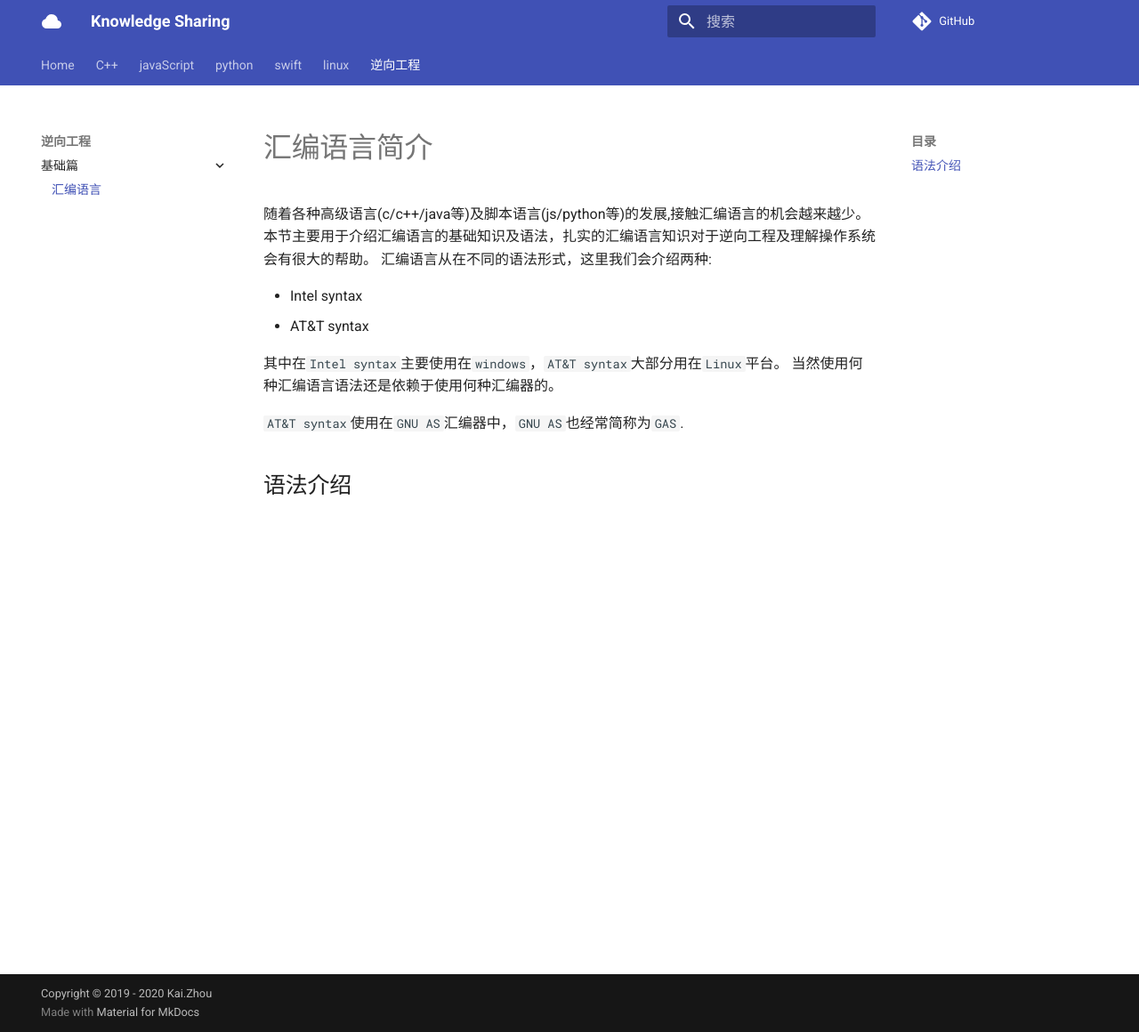
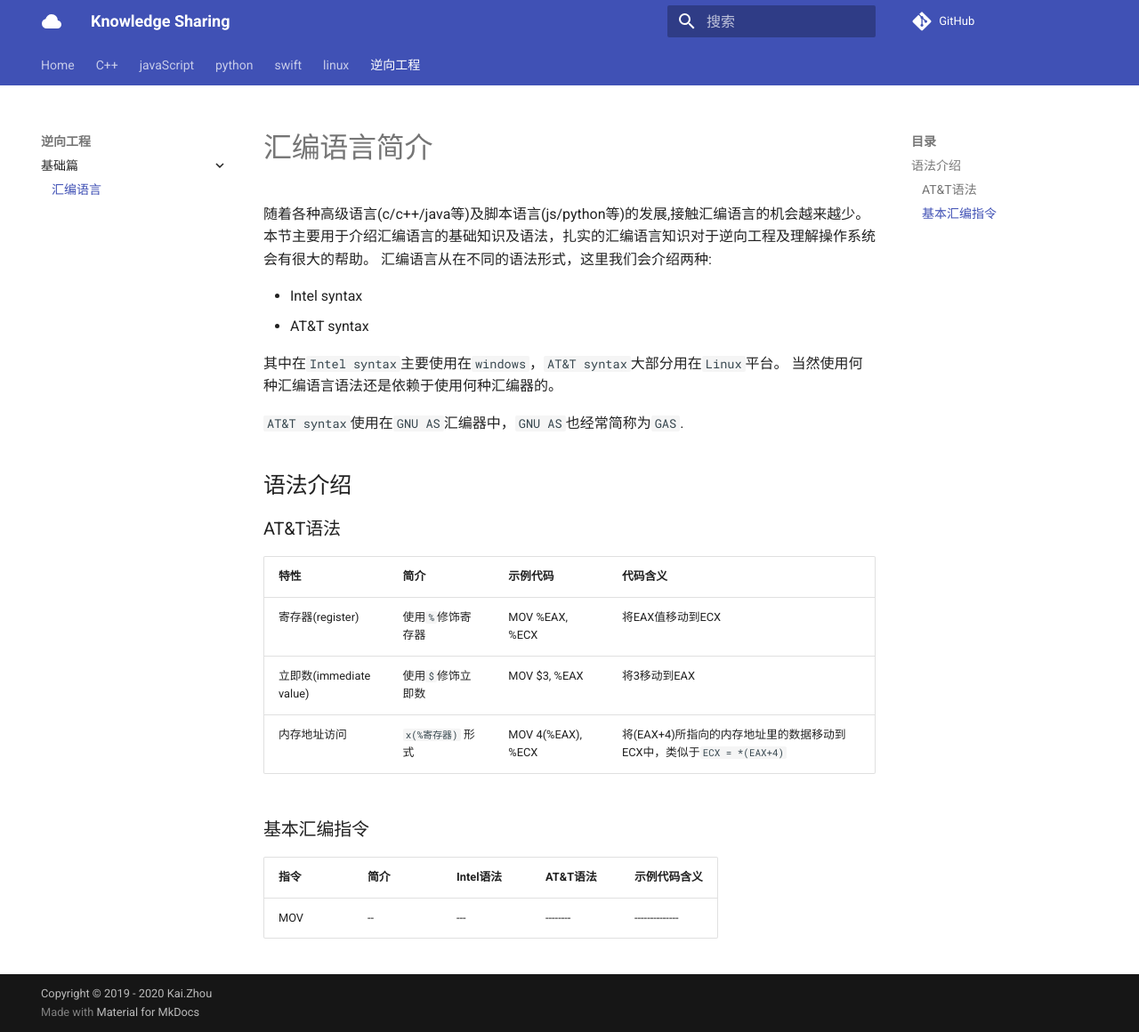
Before and after one commit to zhoukaidev/ks_blog, an MkDocs documentation site: the page built from docs/reverseEngine/assembly.md, in a window 1280 px wide and 1160 px high. Shown: the whole window at 89% size. Built offline with MkDocs 1.6.1 and Material for MkDocs 9.7.7, drawn with Linux system fonts in a browser that asks for light colours; comment, search, counter and statistics services are not loaded.

Commit message:
Improve assembly.md

```diff
--- a/docs/reverseEngine/assembly.md
+++ b/docs/reverseEngine/assembly.md
@@ -13,3 +13,20 @@
 `AT&T syntax`使用在`GNU AS`汇编器中，`GNU AS`也经常简称为`GAS`.
 
 ## 语法介绍
+
+### AT&T语法
+
+| 特性   |  简介     |  示例代码   | 代码含义 |
+|-----------|-----------|---------|----------|
+|  寄存器(register)   | 使用`%`修饰寄存器   | MOV %EAX, %ECX | 将EAX值移动到ECX |
+|  立即数(immediate value)   | 使用`$`修饰立即数  | MOV $3, %EAX   | 将3移动到EAX   |
+|  内存地址访问      | `x(%寄存器)` 形式 | MOV 4(%EAX), %ECX | 将(EAX+4)所指向的内存地址里的数据移动到ECX中，类似于`ECX = *(EAX+4)` |
+
+
+
+### 基本汇编指令
+
+
+| 指令   |  简介    | Intel语法 | AT&T语法  |  示例代码含义 |
+|-------|----------|-----------|-----------|--------------|
+| MOV   |   --     | ---       |   --------|--------------|
```
